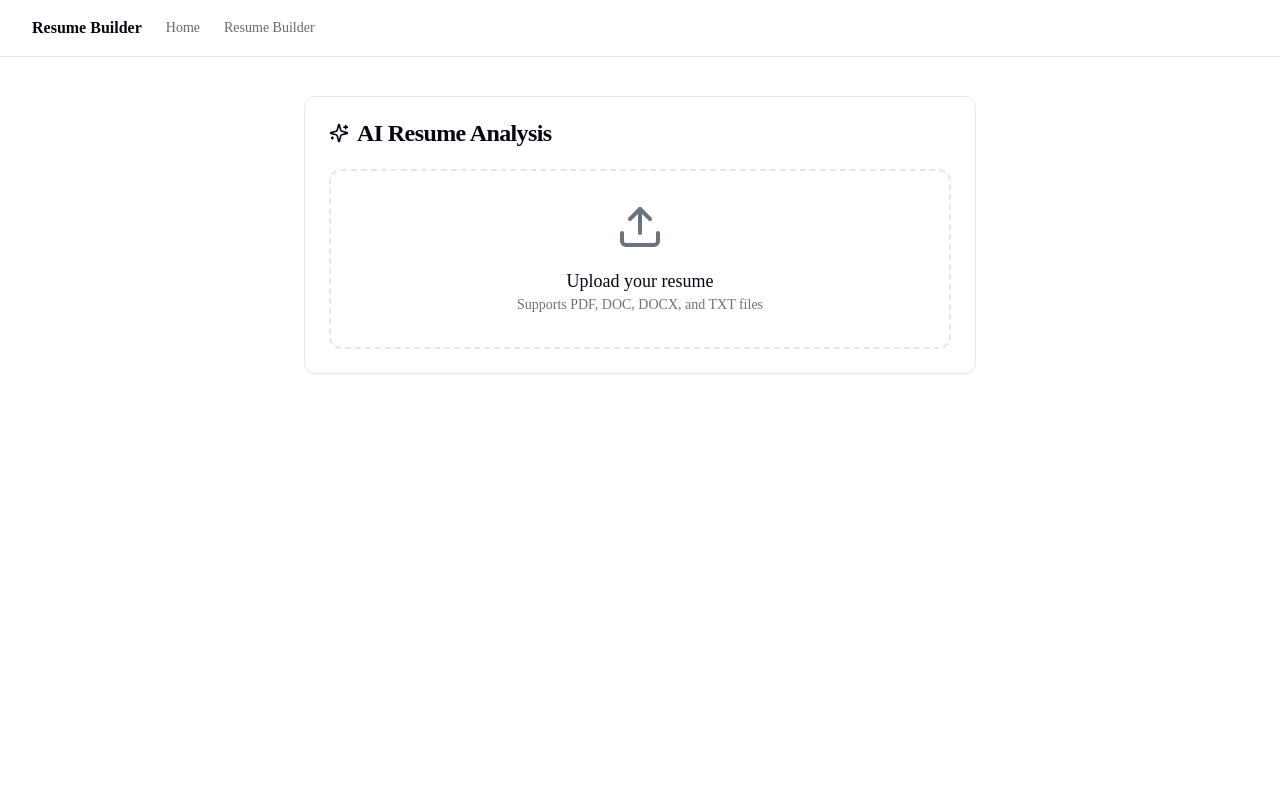
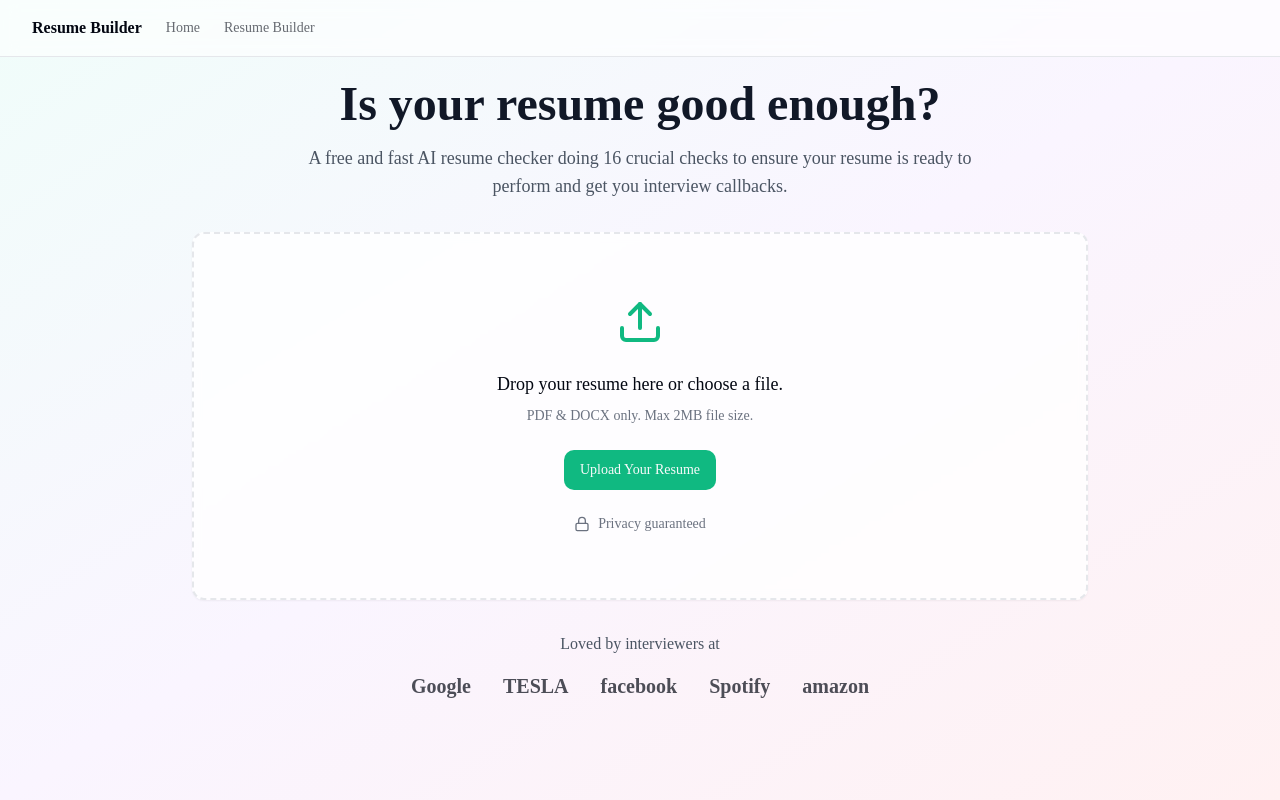
Before and after one commit to shobhit26-09/AI-Resume-Lab, a React (Vite) app: page /resume-analysis in a window 1280 px wide. Built offline with nearby package versions, Linux system fonts and the light colour scheme.

Commit message:
Refactor UI
Update UI to match provided design.

```diff
--- a/src/components/Hero.tsx
+++ b/src/components/Hero.tsx
@@ -9,7 +9,7 @@ export const Hero = () => {
   const navigate = useNavigate();
 
   return (
-    <section className="flex min-h-[calc(100vh-4rem)] items-center justify-center py-20">
+    <section className="flex min-h-[calc(100vh-4rem)] items-center justify-center py-20 bg-gradient-to-br from-teal-50 via-purple-50 to-rose-50">
       <div className="container px-4 md:px-6">
         <div className="grid gap-6 lg:grid-cols-[1fr_400px] lg:gap-12 xl:grid-cols-[1fr_600px]">
           <div className="flex flex-col justify-center space-y-4">
@@ -17,7 +17,7 @@ export const Hero = () => {
               <h1 className="text-3xl font-bold tracking-tighter sm:text-5xl xl:text-6xl/none">
                 Create Your Professional Resume
               </h1>
-              <p className="max-w-[600px] text-gray-500 md:text-xl dark:text-gray-400">
+              <p className="max-w-[600px] text-gray-600 md:text-xl">
                 Build and customize your resume with our AI-powered resume builder. Stand out from the crowd and land your dream job.
               </p>
             </div>
@@ -26,6 +26,7 @@ export const Hero = () => {
                 <Button
                   size="lg"
                   onClick={() => navigate("/resume-builder")}
+                  className="bg-emerald-500 hover:bg-emerald-600"
                 >
                   Start Building
                 </Button>
@@ -41,7 +42,7 @@ export const Hero = () => {
                 size="lg"
                 variant="secondary"
                 onClick={() => navigate("/resume-analysis")}
-                className="gap-2"
+                className="gap-2 bg-white hover:bg-gray-50"
               >
                 <Sparkles className="h-4 w-4" />
                 Analyze Resume with AI
--- a/src/pages/ResumeAnalysis.tsx
+++ b/src/pages/ResumeAnalysis.tsx
@@ -1,10 +1,11 @@
 
 import { useState } from "react";
 import { NavBar } from "@/components/NavBar";
-import { Card, CardContent, CardHeader, CardTitle } from "@/components/ui/card";
+import { Card } from "@/components/ui/card";
 import { Input } from "@/components/ui/input";
-import { Upload, Sparkles } from "lucide-react";
+import { Upload, Lock } from "lucide-react";
 import { useToast } from "@/hooks/use-toast";
+import { Button } from "@/components/ui/button";
 
 const ResumeAnalysis = () => {
   const { toast } = useToast();
@@ -68,55 +69,76 @@ const ResumeAnalysis = () => {
   };
 
   return (
-    <div className="min-h-screen bg-background">
+    <div className="min-h-screen bg-gradient-to-br from-teal-50 via-purple-50 to-rose-50">
       <NavBar />
-      <main className="container mx-auto pt-24 pb-16">
-        <Card className="max-w-2xl mx-auto">
-          <CardHeader>
-            <CardTitle className="flex items-center gap-2">
-              <Sparkles className="h-5 w-5" />
-              AI Resume Analysis
-            </CardTitle>
-          </CardHeader>
-          <CardContent className="space-y-6">
-            <div className="flex flex-col items-center justify-center border-2 border-dashed rounded-lg p-8">
+      <main className="container mx-auto px-4 pt-20 pb-16">
+        <div className="max-w-4xl mx-auto space-y-8">
+          <div className="text-center space-y-4">
+            <h1 className="text-4xl md:text-5xl font-bold text-gray-900">
+              Is your resume good enough?
+            </h1>
+            <p className="text-lg text-gray-600 max-w-2xl mx-auto">
+              A free and fast AI resume checker doing 16 crucial checks to ensure your resume is ready to perform and get you interview callbacks.
+            </p>
+          </div>
+
+          <Card className="p-8 bg-white/80 backdrop-blur-sm border-2 border-dashed rounded-xl">
+            <div className="flex flex-col items-center justify-center gap-4">
               <Input
                 type="file"
-                accept=".pdf,.doc,.docx,.txt"
+                accept=".pdf,.doc,.docx"
                 onChange={handleFileUpload}
                 className="hidden"
                 id="resume-upload"
               />
               <label
                 htmlFor="resume-upload"
-                className="flex flex-col items-center gap-4 cursor-pointer"
+                className="w-full"
               >
-                <Upload className="h-12 w-12 text-muted-foreground" />
-                <div className="text-center">
-                  <p className="text-lg font-medium">Upload your resume</p>
-                  <p className="text-sm text-muted-foreground">
-                    Supports PDF, DOC, DOCX, and TXT files
-                  </p>
+                <div className="flex flex-col items-center gap-6 cursor-pointer p-8">
+                  <Upload className="h-12 w-12 text-emerald-500" />
+                  <div className="text-center space-y-2">
+                    <p className="text-lg font-medium">Drop your resume here or choose a file.</p>
+                    <p className="text-sm text-gray-500">PDF & DOCX only. Max 2MB file size.</p>
+                  </div>
+                  <Button className="bg-emerald-500 hover:bg-emerald-600">
+                    Upload Your Resume
+                  </Button>
+                  <div className="flex items-center gap-2 text-sm text-gray-500">
+                    <Lock className="h-4 w-4" />
+                    <span>Privacy guaranteed</span>
+                  </div>
                 </div>
               </label>
             </div>
+          </Card>
 
           {analyzing && (
-              <div className="text-center p-4 text-muted-foreground">
-                <p className="text-lg">Analyzing your resume...</p>
-                <p className="text-sm">This may take a few moments</p>
+            <div className="text-center p-4">
+              <p className="text-lg text-gray-600">Analyzing your resume...</p>
+              <p className="text-sm text-gray-500">This may take a few moments</p>
             </div>
           )}
 
           {analysis && (
-              <div className="p-6 bg-muted rounded-lg">
-                <pre className="whitespace-pre-wrap text-sm">
+            <Card className="p-6 bg-white/80 backdrop-blur-sm">
+              <pre className="whitespace-pre-wrap text-sm text-gray-700">
                 {analysis}
               </pre>
+            </Card>
+          )}
+
+          <div className="mt-16 text-center space-y-4">
+            <p className="text-gray-600 font-medium">Loved by interviewers at</p>
+            <div className="flex flex-wrap justify-center gap-8 items-center opacity-70">
+              <span className="text-xl font-bold">Google</span>
+              <span className="text-xl font-bold">TESLA</span>
+              <span className="text-xl font-bold">facebook</span>
+              <span className="text-xl font-bold">Spotify</span>
+              <span className="text-xl font-bold">amazon</span>
             </div>
-            )}
-          </CardContent>
-        </Card>
+          </div>
+        </div>
       </main>
     </div>
   );
```
Lines whose indentation alone changed are shown as unchanged.
